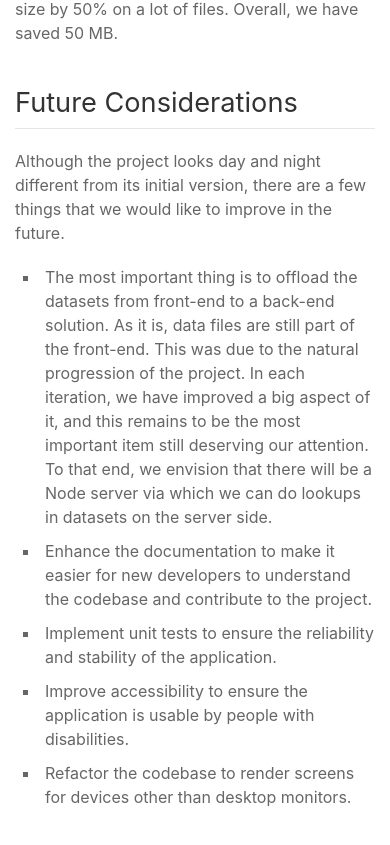
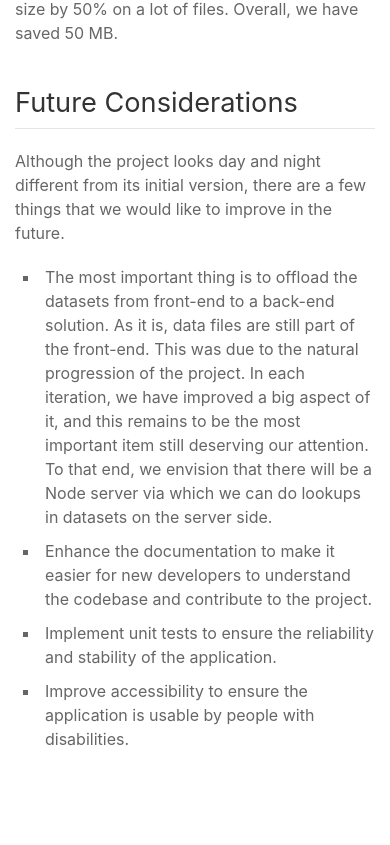
Before and after one commit to kubarium/nlptoolkit-web-simple, a Vue app: page / in a window 390 px wide. Shown: the part 3161-4006 px from the top of the page. After the commit the page ends 3952 px from the top, so only its background shows below. Built offline with nearby package versions, Linux system fonts and the light colour scheme.

Commit message:
No longer need to refactor for mobile factors

```diff
--- a/src/views/Home.vue
+++ b/src/views/Home.vue
@@ -95,6 +95,5 @@
       project.</li>
     <li>Implement unit tests to ensure the reliability and stability of the application.</li>
     <li>Improve accessibility to ensure the application is usable by people with disabilities.</li>
-    <li>Refactor the codebase to render screens for devices other than desktop monitors.</li>
   </ul>
 </template>
```
